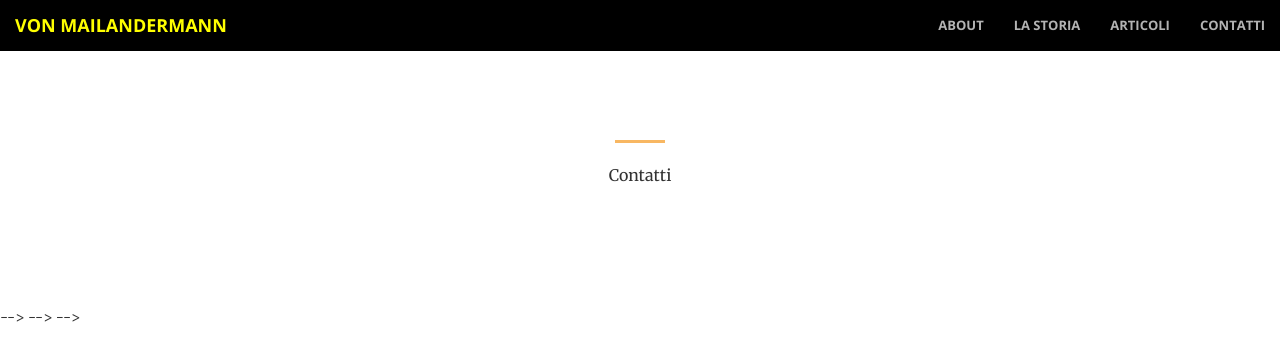
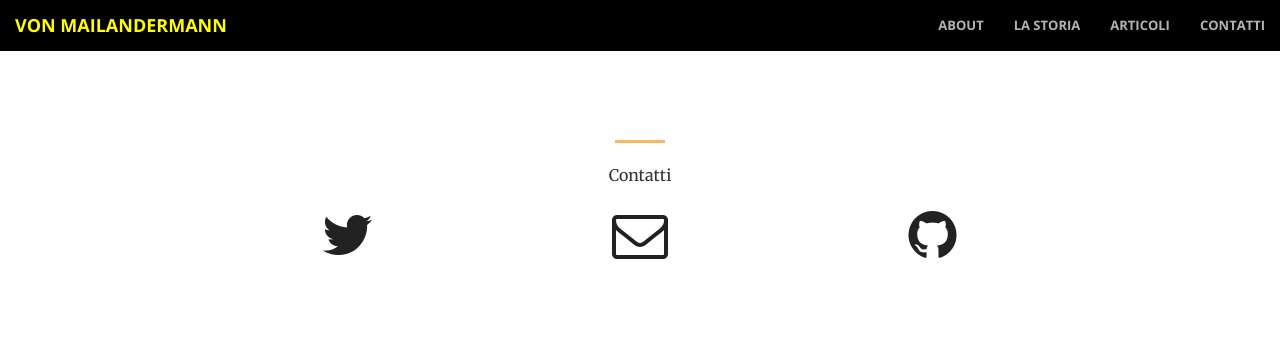
Before and after one commit to davideformenti/vonmailandermann, a Jekyll site: the page built from contact.md, in a window 1280 px wide. Shown: the top 361 px of the page. Built offline with Jekyll 4.4.1, drawn with Linux system fonts in a browser that asks for light colours; some web fonts are replaced.

Commit message:
fourth commit

```diff
--- a/_includes/contact.html
+++ b/_includes/contact.html
@@ -6,7 +6,7 @@
                 <hr class="primary">
                 <p> Contatti</p>
             </div>
-        <!-- <div class="col-lg-2 col-lg-offset-2 text-center">
+         <div class="col-lg-2 col-lg-offset-2 text-center">
             <a href="https://twitter.com/{{ site.twitter_username }}">
                 <i class="fa fa-twitter fa-3x wow bounceIn" data-wow-delay=".1s"></i>
                 <p>{{ site.twitter_username }}</p>
@@ -23,7 +23,7 @@
             <i class="fa fa-github fa-3x wow bounceIn" data-wow-delay=".1s"></i>
                 <p>{{ site.github_username }}</p>
             </a>
-        </div> -->
+        </div>
 
     </div>
 </section>
```
Also changed, not shown: _layouts/contacts.html (+1 -7 lines).
